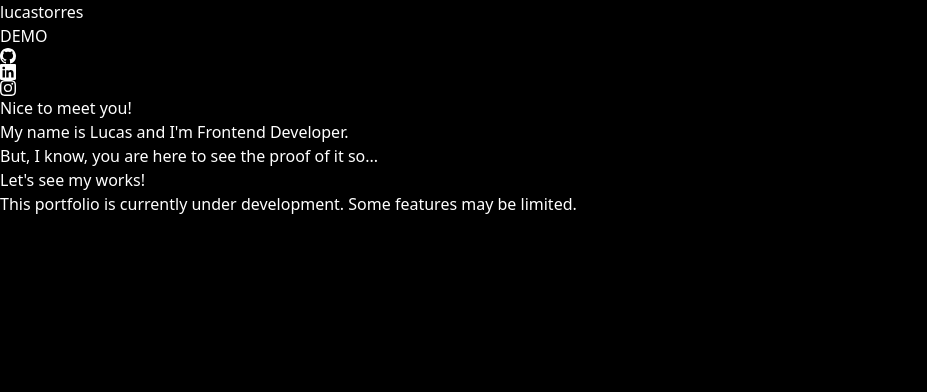
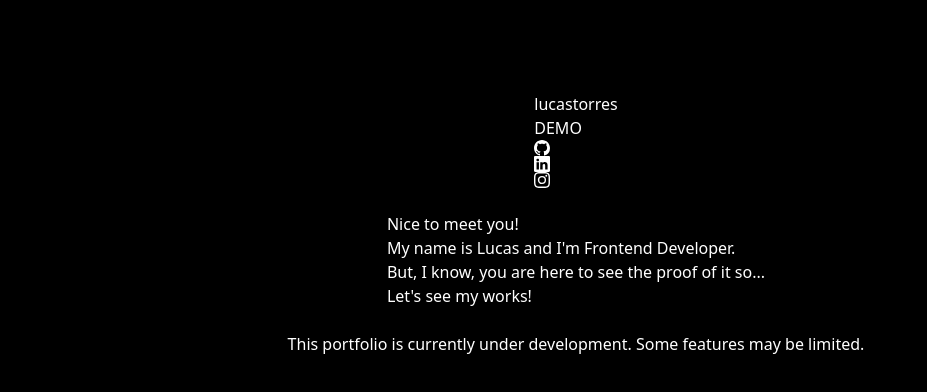
Before and after one commit to lftdev/lftdev-portfolio, a Next.js app: page / in a window 1280 px wide. Shown: the top 392 px of the page, without its empty margins (0-927 px from the left). Built offline with nearby package versions, Linux system fonts and the light colour scheme.

Commit message:
style: :lipstick: Limit main container width expanding

```diff
--- a/app/components/repos/ReposList.tsx
+++ b/app/components/repos/ReposList.tsx
@@ -25,7 +25,7 @@ export default async function ReposList (props: Props): Promise<JSX.Element> {
           {title}
         </Heading>
       </div>
-      <div className='grid place-items-center gap-5 sm:grid-cols-2 lg:grid-cols-3 xl:grid-cols-4 2xl:grid-cols-5'>
+      <div className='grid place-items-center gap-5 sm:grid-cols-2 lg:grid-cols-3'>
         {repositories.map((repo, index) => <RepoPreview key={index} repository={repo} />)}
       </div>
     </>
--- a/app/global.css
+++ b/app/global.css
@@ -7,14 +7,6 @@ html, body {
 :root {
   @apply bg-black text-white;
 }
-@keyframes circle-in-center {
-  from {
-    clip-path: circle(0%);
-  }
-  to {
-    clip-path: circle(125%);
-  }
+body:nth-child(2) {
+  @apply flex flex-col items-center gap-6 max-w-6xl pt-[92px] px-5;
 }
-[transition-style="in:circle:center"] {
-  animation: 2.5s cubic-bezier(.25, 1, .30, 1) circle-in-center both;
-}
--- a/app/page.tsx
+++ b/app/page.tsx
@@ -4,7 +4,7 @@ export default function HomePage (): JSX.Element {
   // Redundant role used for paragraph element was included as it was not being detected by tests.
   const radiance = 'before:rounded-full before:animate-pulse before:[box-shadow:0px_0px_200px_100px_rgba(240,129,181,1)] before:-z-50'
   return (
-    <div className='flex flex-col justify-center h-full px-5 pt-[72px]'>
+    <div className='flex flex-col justify-center max-w-6xl h-full px-5 pt-[72px]'>
       <main className='p-5'>
         <div className='grid gap-2'>
           <Heading level={2} className='text-pink-500'>
--- a/app/repos/page.tsx
+++ b/app/repos/page.tsx
@@ -8,7 +8,7 @@ import { SPECIAL_PROF_WORKS, SPECIAL_WEB_PROJECTS } from '../constants/special-r
 export default function ReposPage (): JSX.Element {
   const repositories = getRepositories()
   return (
-    <div className='flex flex-col gap-6 pt-[92px] px-5'>
+    <div className=''>
       <div className='flex flex-col gap-5'>
         <Heading level={1}>
           Take a look at my <span className='text-purple-600'>repositories</span>
```
